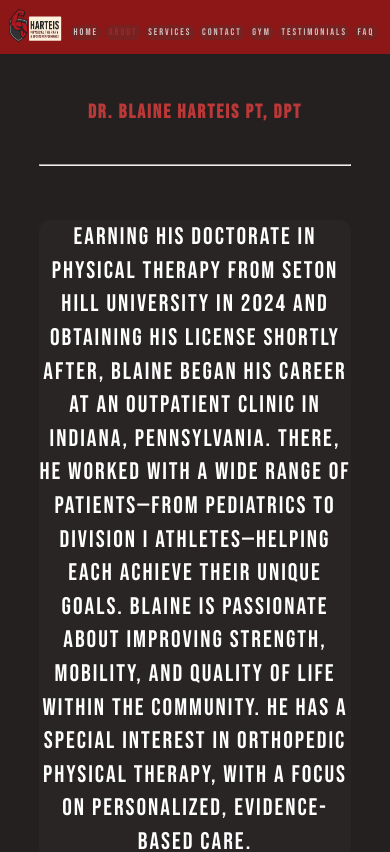
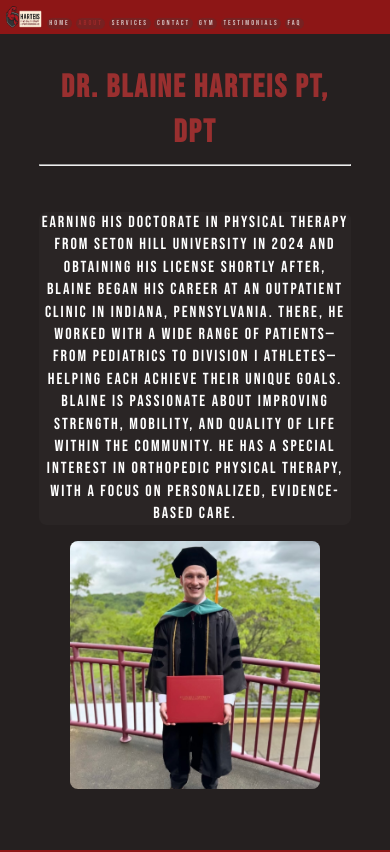
Before and after one commit to brharteis/harteispt, a React (Create React App) app: page /About in a window 390 px wide. Shown: the top 852 px of the page. Built offline with nearby package versions, Linux system fonts and the light colour scheme.

Commit message:
Fixed typos and minor details

```diff
--- a/public/index.html
+++ b/public/index.html
@@ -9,15 +9,12 @@
       name="description"
       content="Web site created using create-react-app"
     />
+    <link rel="apple-touch-icon" href="%PUBLIC_URL%/logo192.png" />
     <!--
       manifest.json provides metadata used when your web app is installed on a
       user's mobile device or desktop. See https://developers.google.com/web/fundamentals/web-app-manifest/
     -->
-    <link rel="icon" type="image/png" sizes="32x32" href="%PUBLIC_URL%/favicon-32x32.png" />
-    <link rel="icon" type="image/png" sizes="16x16" href="%PUBLIC_URL%/favicon-16x16.png" />
-    <link rel="apple-touch-icon" sizes="180x180" href="%PUBLIC_URL%/apple-touch-icon.png" />
-    <link rel="icon" href="%PUBLIC_URL%/favicon.ico" />
-
+    <link rel="manifest" href="%PUBLIC_URL%/manifest.json" />
     <!--
       Notice the use of %PUBLIC_URL% in the tags above.
       It will be replaced with the URL of the `public` folder during the build.
@@ -27,7 +24,7 @@
       work correctly both with client-side routing and a non-root public URL.
       Learn how to configure a non-root public URL by running `npm run build`.
     -->
-    <title>React App</title>
+    <title>Harteis Physical Therapy</title>
   </head>
   <body>
     <noscript>You need to enable JavaScript to run this app.</noscript>
--- a/src/About/About.css
+++ b/src/About/About.css
@@ -17,14 +17,16 @@
 
 
 
-.title {
+.aboutTitle {
     color: rgb(153, 47, 47);
+    margin: 0;
 
 }
 
-.text {
+.aboutText {
     background-color: #2a2525;
     border-radius: 2vw 2vw;
+
 }
 
 
--- a/src/About/About.js
+++ b/src/About/About.js
@@ -6,11 +6,11 @@ import graduation from '../Images/blaineGraduation.jpg'
 export default function About() {
     return (
     <main className="About">
-        <div className = "info">
-        <h1 className = "title">Dr. Blaine Harteis PT, DPT</h1>
+        <div className = "aboutInfo">
+        <h1 className = "aboutTitle">Dr. Blaine Harteis PT, DPT</h1>
         <hr />
         <br />
-        <p className = "text">Earning his Doctorate in Physical Therapy from Seton Hill University in 2024 and obtaining his license shortly after, Blaine began his career at an outpatient clinic in Indiana, Pennsylvania. There, he worked with a wide range of patients—from pediatrics to Division I athletes—helping each achieve their unique goals. Blaine is passionate about improving strength, mobility, and quality of life within the community. He has a special interest in orthopedic physical therapy, with a focus on personalized, evidence-based care.</p>
+        <p className = "aboutText">Earning his Doctorate in Physical Therapy from Seton Hill University in 2024 and obtaining his license shortly after, Blaine began his career at an outpatient clinic in Indiana, Pennsylvania. There, he worked with a wide range of patients—from pediatrics to Division I athletes—helping each achieve their unique goals. Blaine is passionate about improving strength, mobility, and quality of life within the community. He has a special interest in orthopedic physical therapy, with a focus on personalized, evidence-based care.</p>
         </div>
         <img src={graduation} alt="graduation" className = "graduation"/>
         <br />
--- a/src/FAQ/FAQ.css
+++ b/src/FAQ/FAQ.css
@@ -46,14 +46,13 @@
 
 
 .arrow {
-    color: rgb(187, 56, 56);
+    color: rgb(153, 46, 46);
     margin-left: 1rem;
     padding-bottom: 8%;
-    font-size: 2vw;
 }
 
 .title {
-     color: rgb(187, 56, 56);
+     color: rgb(153, 46, 46);
      padding-bottom: 8%;
 }
 
--- a/src/Gym/Gym.css
+++ b/src/Gym/Gym.css
@@ -14,9 +14,10 @@
   padding-right: 10vw;
 }
 
-.title {
+.gymTitle {
     color: rgb(153, 47, 47);
-    font-size: 5vw;
+    font-size: 5.5vw;
+    margin: 0;
 
 }
 
--- a/src/Gym/Gym.js
+++ b/src/Gym/Gym.js
@@ -11,16 +11,13 @@ import gym5 from '../Images/highstreet5.jpg'
 export default function Gym() {
     return (
     <main className="Gym">
-        <p className="title">Highstreet Bodyshop</p>
+        <p className="gymTitle">High Street Body shop</p>
         <hr />
         <br />
         <p className="gymBody">Most physical therapy facilities are limited in their capabilities because they don’t have the space or the proper equipment to take your recovery and performance to the next level. At High Street Body Shop, that’s not the case. Our 18,000-square-foot facility is equipped with the best machines in the industry, including Prime Fitness, Hammer Strength, and Life Fitness, giving you access to professional tools for strength training, functional movement, and conditioning.</p>
         <p className="gymBody">This state-of-the-art environment allows us to bridge the gap between rehabilitation and high-performance training. Whether you’re recovering from an injury, building strength, or striving for peak athletic performance, our space and equipment ensure you have everything you need to succeed.</p>
         <br />
         <img src={gym1} alt="Gym Photo" className = "gym1"/>
-        <br />
-        <br />
-        <img src={gym2} alt="Gym Photo" className = "gym2"/>
         <br />
         <br />
         <img src={gym3} alt="Gym Photo" className = "gym3"/>
--- a/src/Header/Header.css
+++ b/src/Header/Header.css
@@ -29,9 +29,10 @@
 
 @media (max-width: 600px) {
   .Header nav a {
-    padding: 0.15em 0.35em;   /* smaller padding */
-    margin-right: 1vw;      /* tighter spacing */
-    font-size: 0.6rem;      /* shrink text size */
+    padding: 0.15em 0.35em;
+    margin-right: 1vw;
+    font-size: 0.45rem;
+
   }
 }
 
@@ -52,9 +53,17 @@
 }*/
 
 .Logo {
-  width: 18vw;
-  height: 15vw;
+  width: 12vw;
+  height: 10vw;
+  padding-right: 25px;
 
+}
+
+@media (max-width: 600px) {
+  .Logo {
+    padding-right: 0px;
+
+  }
 }
 
 /*.Slogan {
--- a/src/Homepage/Homepage.js
+++ b/src/Homepage/Homepage.js
@@ -8,9 +8,9 @@ export default function Homepage() {
     <main className="main">
         <div className="info1">
         <h1 style={{ marginBottom: 0 }} className = "title">1-on-1 In-Person Physical Therapy</h1>
-        <p style={{ marginTop: 0 }}>At Harteis Physical Therapy & Sports Performance, you’ll always work directly 1-on-1 your physical therapist — no being passed off to aides or techs. Our clinic is modern, fully equipped with high-quality training equipment and designed to give you the focused care you deserve. <br /> <br />
+        <p style={{ marginTop: 0 }}>At Harteis Physical Therapy & Sports Performance, you’ll always work directly 1-on-1 with your physical therapist — no being passed off to aides or techs. Our clinic is modern, fully equipped with high-quality training equipment and designed to give you the focused care you deserve. <br /> <br />
 Your first session includes a comprehensive evaluation where we take the time to understand your pain levels, medical history, past injuries or surgeries, and the sports and activities that matter most to you. We’ll also look at your movement patterns and discuss what treatments you’ve already tried. From there, we’ll create a personalized recovery plan that gets you back to moving confidently and doing what you love. <br /> <br />
-Follow-up visits are centered around targeted rehab exercises, mobility training, and strength work to support your overall health and performance. Depending on your needs, sessions may also include hands-on treatments such as soft tissue work, dry needling, cupping, taping, or massage. These techniques can help relieve tension, improve blood flow, and accelerate recovery from a wide range of musculoskeletal conditions.
+Follow-up visits are centered around targeted rehab exercises, mobility training, and strength work to support your overall health and performance. Depending on your needs, sessions may also include hands-on treatments such as soft tissue work, dry needling, cupping, taping, or soft tissue mobilization. These techniques can help relieve tension, improve blood flow, and accelerate recovery from a wide range of musculoskeletal conditions.
 </p>
         </div>
         <br />
@@ -23,7 +23,7 @@ Follow-up visits are centered around targeted rehab exercises, mobility training
         <hr />
         <div className = "info3">
         <h1 style={{ marginBottom: 0 }} className = "title">Sports Preformance Training</h1>
-        <p style={{ marginTop: 0 }}>At Harteis Physical Therapy & Sports Performance, we help athletes of all levels — from competitive players to weekend warriors — unlock their full potential. Whether you want to increase speed, build strength, improve explosiveness, enhance mobility, or gain that extra edge in competition, we’ll create a plan to get you there. We offer personalized 1-on-1 sessions, small group training, and even full team programs. Ready to elevate your game? Let’s get started.</p>
+        <p style={{ marginTop: 0 }}>At Harteis Physical Therapy & Sports Performance, we help athletes of all levels — from competitive players to weekend warriors — unlock their full potential. Whether you want to increase speed, build strength, improve explosiveness, enhance mobility, or gain that extra edge in competition, we’ll create a plan to get you there. We offer personalized 1-on-1 sessions, small group training, and even full team programs.</p>
         </div>
         <br />
     </main>
--- a/src/Services/Services.css
+++ b/src/Services/Services.css
@@ -65,6 +65,6 @@
 }
 
 
-.title {
+.servicesTitle {
     color: rgb(153, 47, 47);
 }
--- a/src/Services/Services.js
+++ b/src/Services/Services.js
@@ -4,7 +4,7 @@ import "./Services.css";
 export default function Services() {
     return (
    <main className="Services">
-        <h1 className = "title">Physical Therapy Services</h1>
+        <h1 className = "servicesTitle">Physical Therapy Services</h1>
         <hr />
         <br />
         <div className = "list">
@@ -36,6 +36,19 @@ export default function Services() {
         <br />
         <hr />
         <div className="s4">
+        <h2 className = "subtitle">Specialized Treatments</h2>
+        <li>Dry needling</li>
+        <li>Cupping</li>
+        <li>Manual therapy & joint mobilization</li>
+        <li>Soft tissue mobilization & myofascial release</li>
+        <li>Bloodflow restriction training</li>
+        <li>Balance & proprioception training</li>
+        <li>Vertigo and vestibular rehab</li>
+        <li>Temporomandibular Joint Dysfunction</li>
+        </div>
+        <br />
+        <hr />
+        <div className="s5">
         <h2 className = "subtitle">Performance & Movement Restoration</h2>
         <li>Strength & conditioning integration into rehab</li>
         <li>Speed, agility, and power restoration post-injury</li>
@@ -44,7 +57,7 @@ export default function Services() {
         </div>
         <br />
         <hr />
-        <div className="s5">
+        <div className="s6">
         <h2 className = "subtitle">Preventative & Maintenance Care</h2>
         <li>Injury prevention screenings</li>
         <li>Biomechanical and movement assessments</li>
@@ -53,19 +66,6 @@ export default function Services() {
         </div>
         <br />
         <hr />
-        <div className="s6">
-        <h2 className = "subtitle">Specialized Treatments</h2>
-        <li>Manual therapy & joint mobilization</li>
-        <li>Soft tissue mobilization & myofascial release</li>
-        <li>Dry needling</li>
-        <li>Cupping</li>
-        <li>Bloodflow restriction training</li>
-        <li>Balance & proprioception training</li>
-        <li>Vertigo and vestibular rehab</li>
-        <li>Temporomandibular Joint Dysfunction</li>
-        </div>
-        <br />
-        <hr />
         <br />
         </div>
     </main>
```
Also changed, not shown: 1 other file (tests, documents, lock files or other folders).
